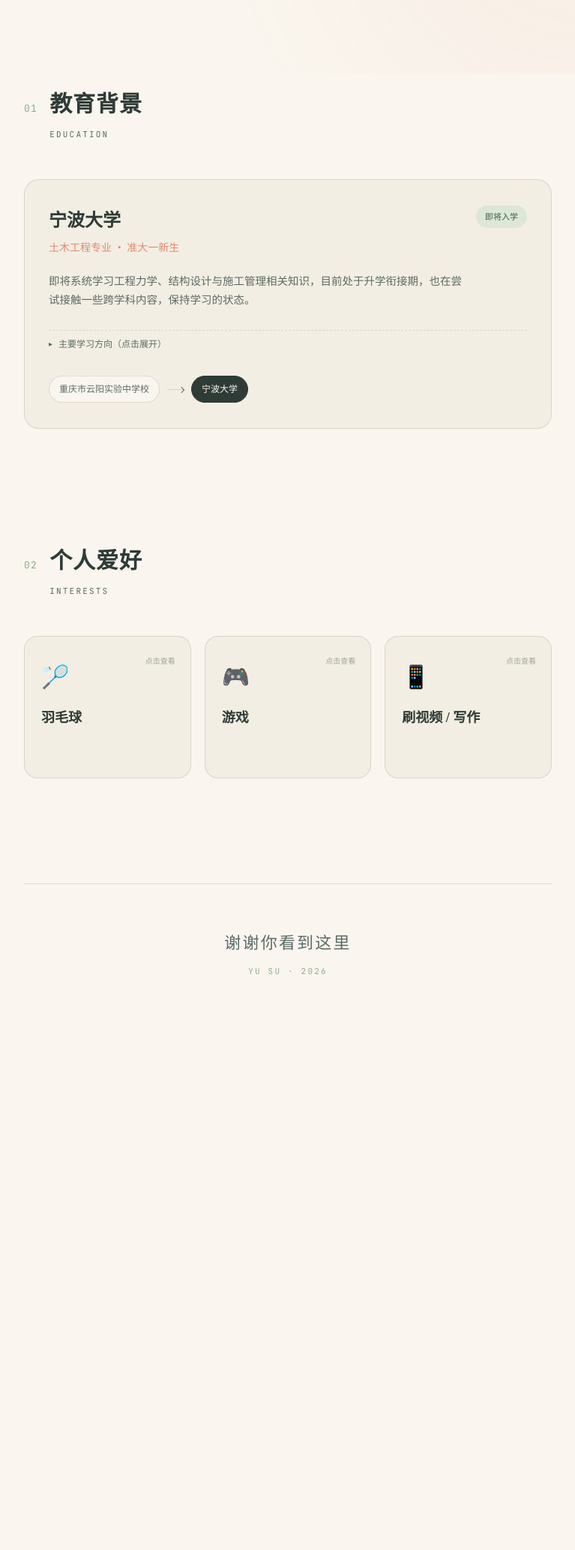
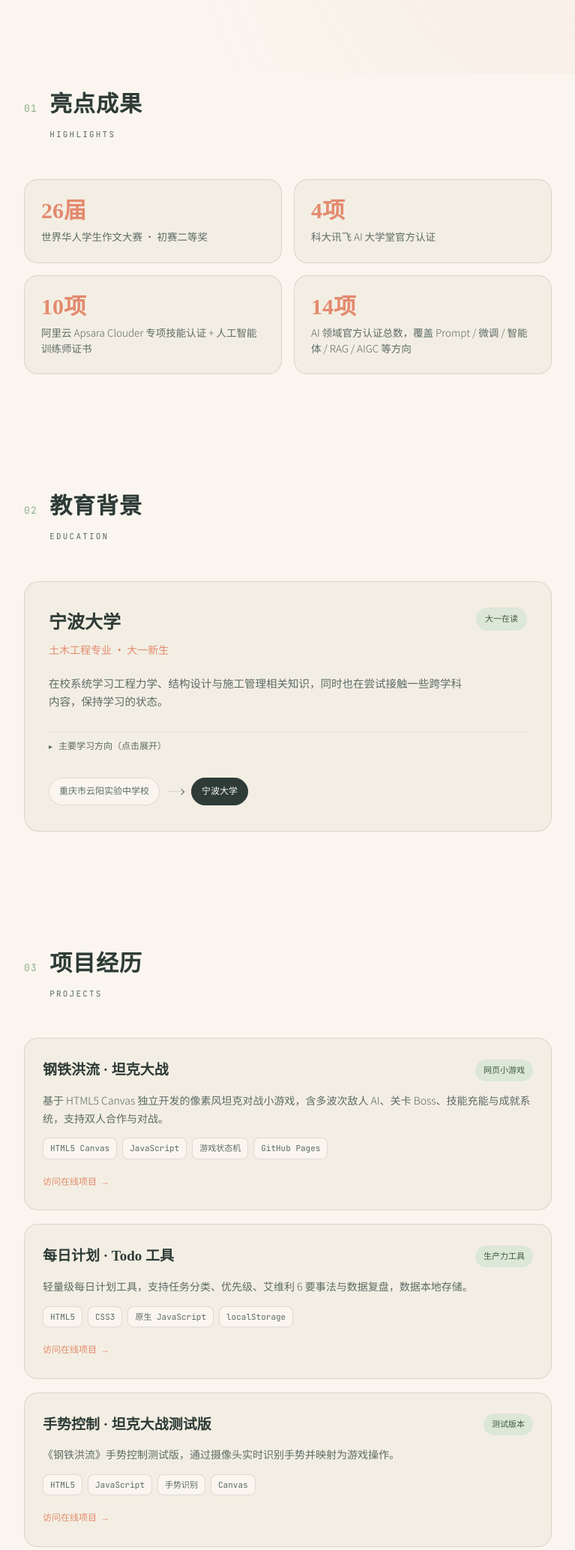
Before and after one commit to 77nobody/aboutme.., a plain HTML site: page index.html in a window 1280 px wide. Shown: the part 701-2768 px from the top of the page at 75% size, without its empty margins (256-1023 px from the left). Before the commit the page ends 2096 px from the top, so only its background shows below. Drawn offline with Linux system fonts and the light colour scheme.

Commit message:
Add files via upload

```diff
--- a/index.html
+++ b/index.html
@@ -375,6 +375,33 @@
     opacity:.55;
   }
 
+  /* ---------- HIGHLIGHTS ---------- */
+  .stat-grid{ display:grid; grid-template-columns:repeat(2,1fr); gap:16px; }
+  @media (max-width:640px){ .stat-grid{ grid-template-columns:1fr; } }
+  .stat-card{
+    background:var(--paper); border:1px solid var(--line); border-radius:18px;
+    padding:24px 22px; transition: border-color .3s ease, transform .3s ease;
+  }
+  .stat-card:hover{ transform:translateY(-4px); border-color:var(--sage); }
+  .stat-num{ font-family:'Noto Serif SC', serif; font-size:30px; font-weight:700; color:var(--coral); line-height:1.1; }
+  .stat-label{ margin-top:8px; font-size:13.5px; color:var(--ink-soft); line-height:1.55; }
+
+  /* ---------- PROJECTS ---------- */
+  .proj-list{ display:flex; flex-direction:column; gap:18px; }
+  .proj-card{
+    background:var(--paper); border:1px solid var(--line); border-radius:18px;
+    padding:26px 24px; transition: border-color .3s ease, transform .3s ease;
+  }
+  .proj-card:hover{ transform:translateY(-3px); border-color:var(--coral); }
+  .proj-top{ display:flex; justify-content:space-between; align-items:center; flex-wrap:wrap; gap:10px; margin-bottom:12px; }
+  .proj-title{ font-family:'Noto Serif SC', serif; font-size:19px; font-weight:600; }
+  .proj-tag{ font-family:'JetBrains Mono', monospace; font-size:11px; background:var(--sage-soft); color:#3f5c3c; padding:5px 11px; border-radius:100px; white-space:nowrap; }
+  .proj-desc{ font-size:14px; color:var(--ink-soft); line-height:1.7; margin-bottom:14px; }
+  .proj-stack{ display:flex; flex-wrap:wrap; gap:7px; margin-bottom:14px; }
+  .proj-stack span{ font-family:'JetBrains Mono', monospace; font-size:11px; padding:4px 9px; border-radius:8px; background:var(--cream); border:1px solid var(--line); color:var(--ink-soft); }
+  .proj-link{ font-family:'JetBrains Mono', monospace; font-size:12px; color:var(--coral); text-decoration:none; display:inline-flex; align-items:center; gap:7px; border-bottom:1px solid transparent; transition:border-color .3s ease; }
+  .proj-link:hover{ border-color:var(--coral); }
+
   /* ---------- FOOTER / SIGNATURE ---------- */
   .sign-off{
     margin-top:100px;
@@ -408,7 +435,7 @@
   <header class="hero">
     <div class="eyebrow">SELF INTRODUCTION · 2026</div>
     <h1 class="name"><span>喻素</span></h1>
-    <p class="role-line">重庆云阳人，<b>宁波大学土木工程专业</b>准大一新生。<br>安静地做点小事，也愿意认真听别人说话。</p>
+    <p class="role-line">重庆云阳人，<b>宁波大学土木工程专业</b>大一新生。<br>安静地做点小事，也愿意认真听别人说话。</p>
     <div class="contact-row">
       <span class="chip"><span class="dot"></span>19519270753</span>
       <span class="chip"><span class="dot"></span>ys772299@outlook.com</span>
@@ -417,9 +444,34 @@
     <div class="scroll-cue">向下滚动</div>
   </header>
 
+  <section id="highlights">
+    <div class="sec-head reveal">
+      <span class="sec-num">01</span>
+      <h2 class="sec-title">亮点成果<small>Highlights</small></h2>
+    </div>
+    <div class="stat-grid">
+      <div class="stat-card reveal">
+        <div class="stat-num">26届</div>
+        <div class="stat-label">世界华人学生作文大赛 · 初赛二等奖</div>
+      </div>
+      <div class="stat-card reveal">
+        <div class="stat-num">4项</div>
+        <div class="stat-label">科大讯飞 AI 大学堂官方认证</div>
+      </div>
+      <div class="stat-card reveal">
+        <div class="stat-num">10项</div>
+        <div class="stat-label">阿里云 Apsara Clouder 专项技能认证 + 人工智能训练师证书</div>
+      </div>
+      <div class="stat-card reveal">
+        <div class="stat-num">14项</div>
+        <div class="stat-label">AI 领域官方认证总数，覆盖 Prompt / 微调 / 智能体 / RAG / AIGC 等方向</div>
+      </div>
+    </div>
+  </section>
+
   <section id="edu">
     <div class="sec-head reveal">
-      <span class="sec-num">01</span>
+      <span class="sec-num">02</span>
       <h2 class="sec-title">教育背景<small>Education</small></h2>
     </div>
 
@@ -427,11 +479,11 @@
       <div class="edu-top">
         <div>
           <div class="edu-school">宁波大学</div>
-          <div class="edu-major">土木工程专业 · 准大一新生</div>
+          <div class="edu-major">土木工程专业 · 大一新生</div>
         </div>
-        <span class="edu-tag">即将入学</span>
+        <span class="edu-tag">大一在读</span>
       </div>
-      <p class="edu-desc">即将系统学习工程力学、结构设计与施工管理相关知识，目前处于升学衔接期，也在尝试接触一些跨学科内容，保持学习的状态。</p>
+      <p class="edu-desc">在校系统学习工程力学、结构设计与施工管理相关知识，同时也在尝试接触一些跨学科内容，保持学习的状态。</p>
 
       <div class="track-toggle" onclick="this.classList.toggle('open'); this.nextElementSibling.classList.toggle('open');">
         <span class="arrow">▸</span> 主要学习方向（点击展开）
@@ -452,9 +504,51 @@
     </div>
   </section>
 
+  <section id="projects">
+    <div class="sec-head reveal">
+      <span class="sec-num">03</span>
+      <h2 class="sec-title">项目经历<small>Projects</small></h2>
+    </div>
+    <div class="proj-list">
+      <article class="proj-card reveal">
+        <div class="proj-top">
+          <div class="proj-title">钢铁洪流 · 坦克大战</div>
+          <span class="proj-tag">网页小游戏</span>
+        </div>
+        <p class="proj-desc">基于 HTML5 Canvas 独立开发的像素风坦克对战小游戏，含多波次敌人 AI、关卡 Boss、技能充能与成就系统，支持双人合作与对战。</p>
+        <div class="proj-stack">
+          <span>HTML5 Canvas</span><span>JavaScript</span><span>游戏状态机</span><span>GitHub Pages</span>
+        </div>
+        <a class="proj-link" href="https://77nobody.github.io/ironflood" target="_blank" rel="noopener noreferrer">访问在线项目 →</a>
+      </article>
+      <article class="proj-card reveal">
+        <div class="proj-top">
+          <div class="proj-title">每日计划 · Todo 工具</div>
+          <span class="proj-tag">生产力工具</span>
+        </div>
+        <p class="proj-desc">轻量级每日计划工具，支持任务分类、优先级、艾维利 6 要事法与数据复盘，数据本地存储。</p>
+        <div class="proj-stack">
+          <span>HTML5</span><span>CSS3</span><span>原生 JavaScript</span><span>localStorage</span>
+        </div>
+        <a class="proj-link" href="https://77nobody.github.io/todo/" target="_blank" rel="noopener noreferrer">访问在线项目 →</a>
+      </article>
+      <article class="proj-card reveal">
+        <div class="proj-top">
+          <div class="proj-title">手势控制 · 坦克大战测试版</div>
+          <span class="proj-tag">测试版本</span>
+        </div>
+        <p class="proj-desc">《钢铁洪流》手势控制测试版，通过摄像头实时识别手势并映射为游戏操作。</p>
+        <div class="proj-stack">
+          <span>HTML5</span><span>JavaScript</span><span>手势识别</span><span>Canvas</span>
+        </div>
+        <a class="proj-link" href="https://77nobody.github.io/gesture/" target="_blank" rel="noopener noreferrer">访问在线项目 →</a>
+      </article>
+    </div>
+  </section>
+
   <section id="hobby">
     <div class="sec-head reveal">
-      <span class="sec-num">02</span>
+      <span class="sec-num">04</span>
       <h2 class="sec-title">个人爱好<small>Interests</small></h2>
     </div>
 
```
